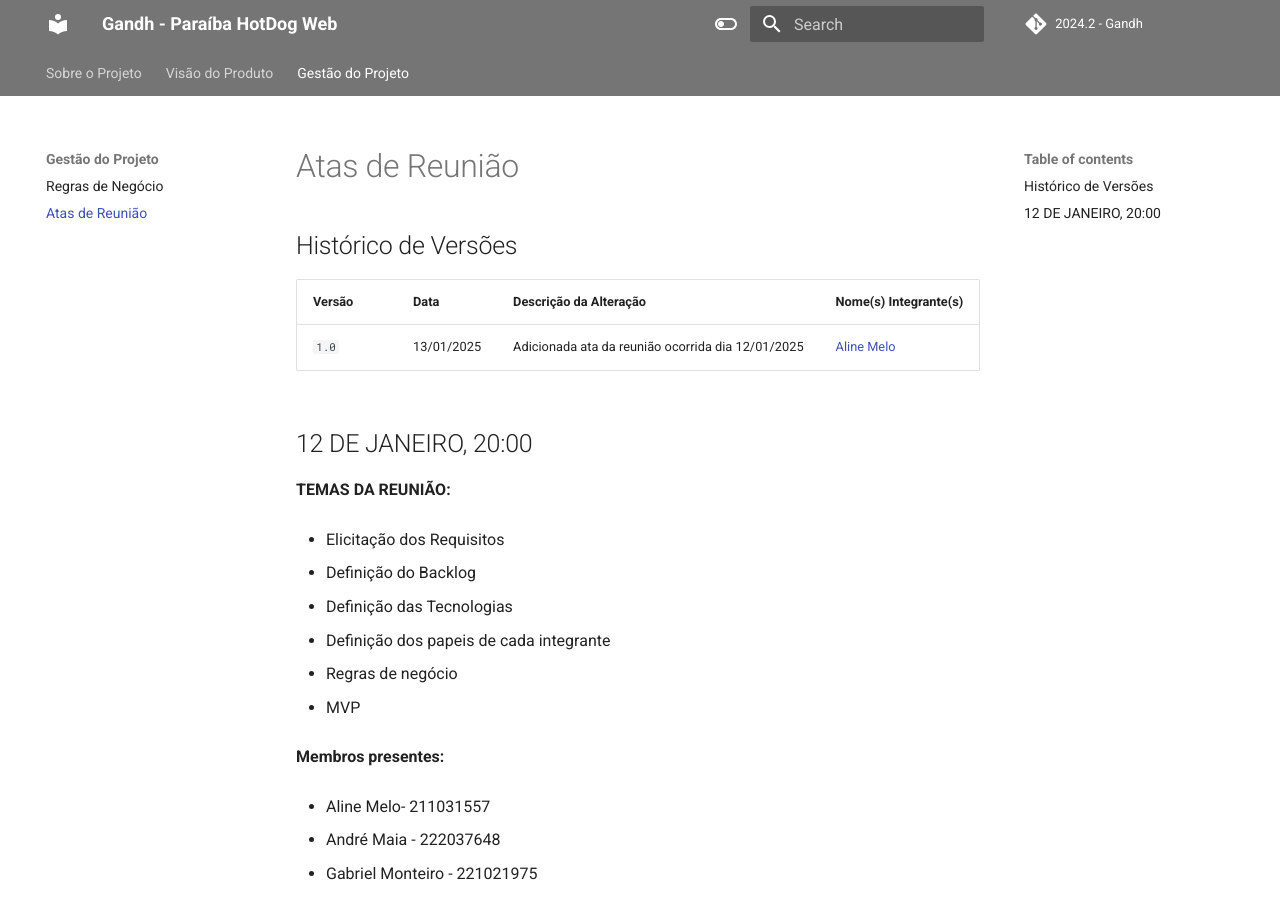
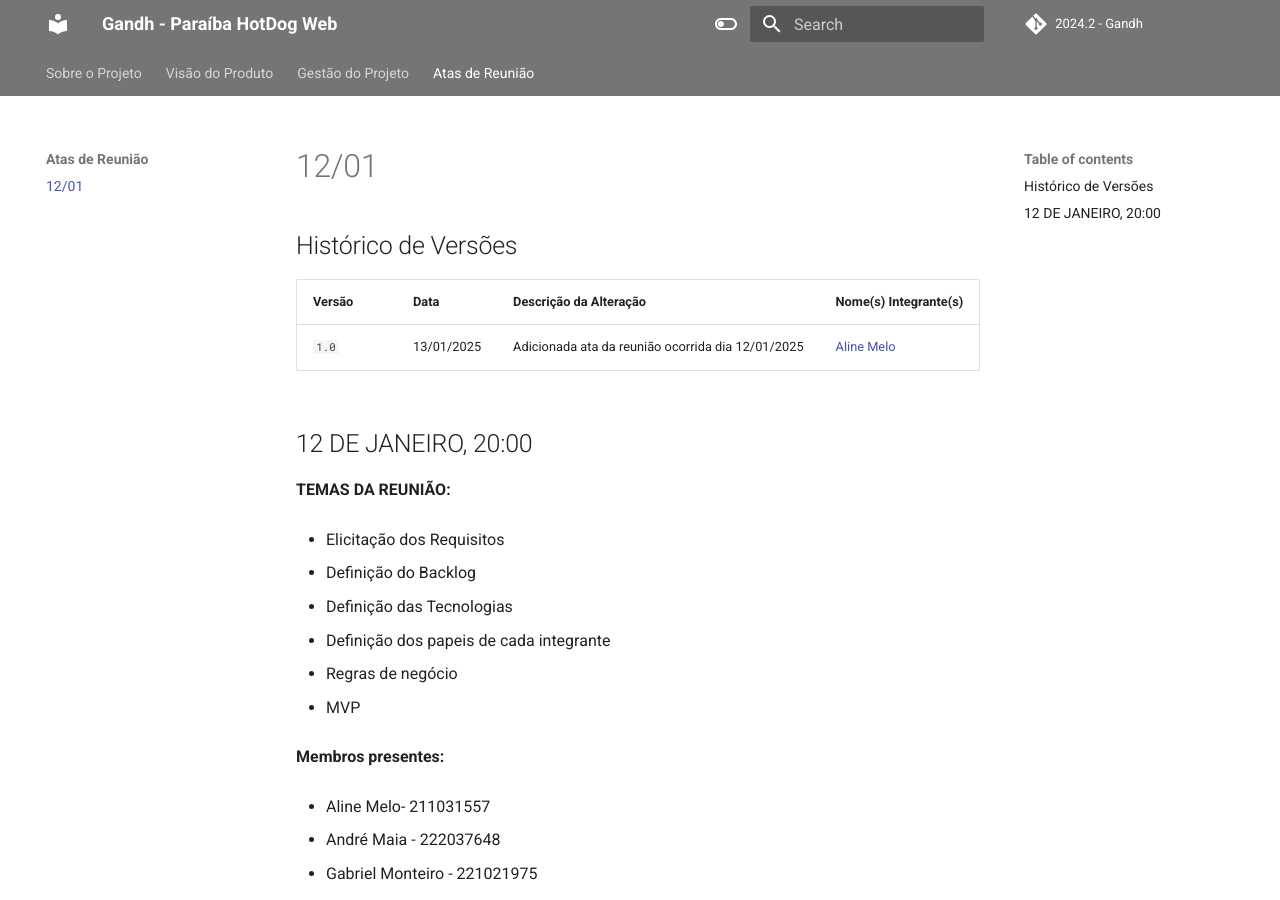
Before and after one commit to FGA-REQ/2024.2-Gandh, an MkDocs documentation site: the page built from docs/atas-reuniao/atas.md, in a window 1280 px wide and 900 px high. Built offline with MkDocs 1.6.1 and Material for MkDocs 9.7.7, drawn with Linux system fonts in a browser that asks for light colours; comment, search, counter and statistics services are not loaded.

Commit message:
Update mkdocs.yml

```diff
--- a/mkdocs.yml
+++ b/mkdocs.yml
@@ -8,7 +8,8 @@ nav:
   - Visão do Produto: "visao-produto/visao-produto.md"
   - Gestão do Projeto:
       - Regras de Negócio: "regras-negocio/regras-negocio.md"
-      - Atas de Reunião: "atas-reuniao/atas.md"
+  - Atas de Reunião:
+      - 12/01: "atas-reuniao/atas.md"
 
 theme:
   name: material
```
